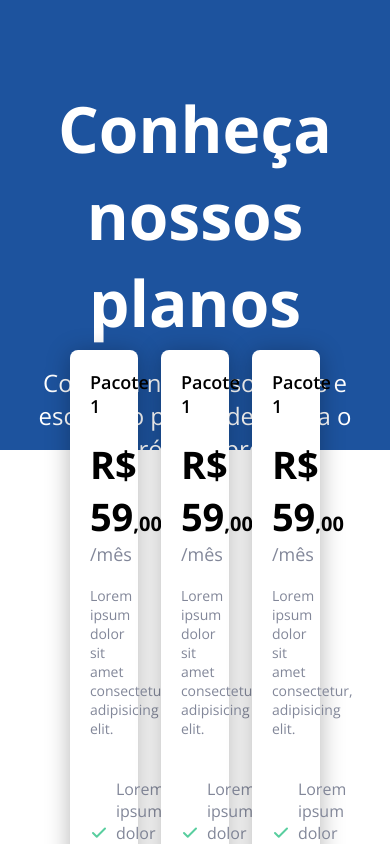
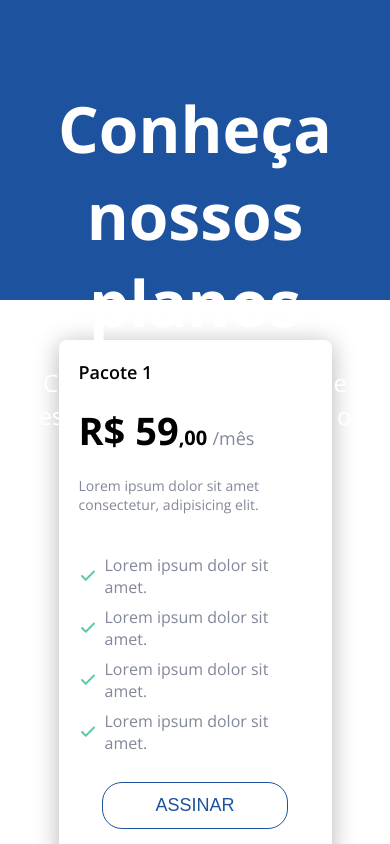
Before and after one commit to cesar-lima/pricing-table, a React (Vite) app: page / in a window 390 px wide. Shown: the top 844 px of the page. Built offline with nearby package versions, Linux system fonts and the light colour scheme.

Commit message:
implementacao de media queries

```diff
--- a/src/styles/card.scss
+++ b/src/styles/card.scss
@@ -76,4 +76,10 @@
         color: white;
     }
 
+    @media screen and (max-width:1313px) {
+        display: block;
+        margin: auto;
+        width: 100%;
+        margin-bottom: 40px;
+    }
 }
--- a/src/styles/global.scss
+++ b/src/styles/global.scss
@@ -14,4 +14,8 @@ body{
     justify-content: space-around;
     margin: 0 auto;
     width: 70%;
+
+    @media screen and (max-width:1313px) {
+        display: block;
+    }
 }
--- a/src/styles/header.scss
+++ b/src/styles/header.scss
@@ -19,4 +19,9 @@
         font-size: 18pt;
         font-weight: 400;
     }
+
+    @media screen and (max-width:1313px) {
+        margin-bottom: 40px;
+        height: 300px;
+    }
 }
```
